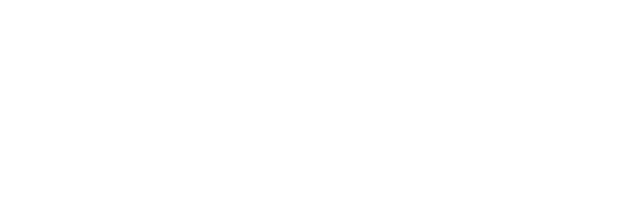
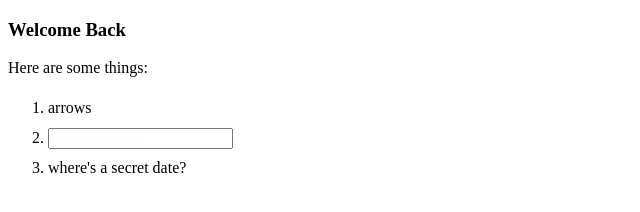
Before and after one commit to mthofstadter/riddussy, a plain HTML site: page index.html in a window 1280 px wide. Shown: the whole page, without its empty margins (0-640 px from the left). Drawn offline with Linux system fonts and the light colour scheme.

Commit message:
macro who????
looking cute

```diff
--- a/index.html
+++ b/index.html
@@ -1,7 +1,33 @@
 <!DOCTYPE html>
 <header>
-  <title>__________________________________________acronym </title>
+  <title>_________________________________________2/29: 3 is acronym </title>
+  <link rel="stylesheet" href="style.css"/>
 </header>
 
 <body>
+  <h3>Welcome Back</h3>
+  <p>Here are some things:</p>
+  <ol>
+    <li><a id="arrows" href="arrows.html">arrows</a></li>
+    <li>
+      <form onsubmit="checkPswd()">
+        <input type="text" placeholder="riddussy/kweng" id="pswd" autocomplete="off"></input>
+      </form>
+<!--Function to check password the already set password is admin-->
+<script type="text/javascript">
+    function checkPswd() {
+        var confirmPassword = "asswassad";
+        var password = document.getElementById("pswd").value;
+        if (password == confirmPassword) {
+          alert("/snapped");
+        }
+        else{
+          close();
+        }
+    }
+</script>
+    </li>
+    <li>where's a secret date?</li>
+  </ol>
+
 </body>
--- /dev/null
+++ b/style.css
@@ -0,0 +1,13 @@
+#arrows {
+  color: black;
+  text-decoration: none;
+  cursor: text;
+}
+
+::placeholder {
+  color: rgba(230, 230, 230, 0.15);
+}
+
+ol {
+  line-height: 30px;
+}
```
Also changed, not shown: arrows.html (added, +3 -0 lines).
